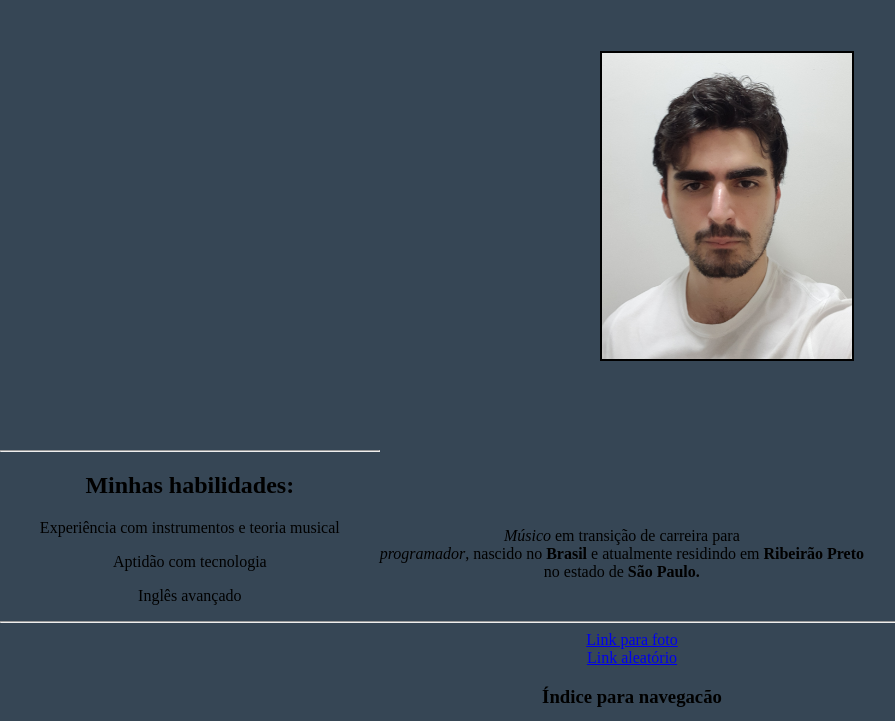
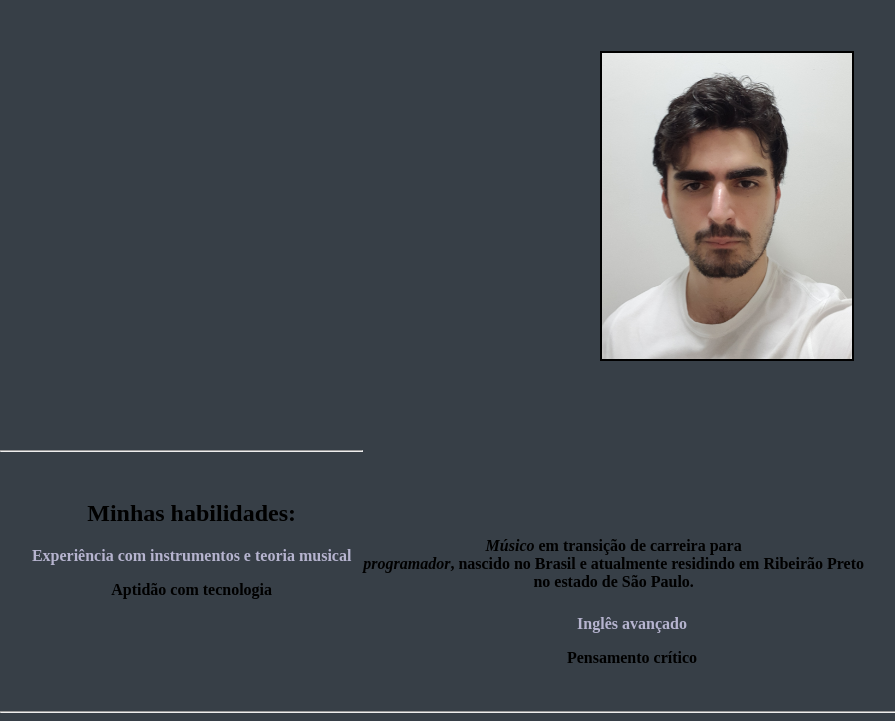
Before and after one commit to guipleit/guipleit.github.io, a plain HTML site: page index.html in a window 1280 px wide. Shown: the part 79-800 px from the top of the page, without its empty margins (8-903 px from the left). Drawn offline with Linux system fonts and the light colour scheme.

Commit message:
adiciona pares nas habs e padding

```diff
--- a/index.html
+++ b/index.html
@@ -24,22 +24,23 @@
     </p>
     </div>
     <hr>
-    <h2 id="hab">Minhas habilidades:</h2>
+    <div class="habilities">
+        <h2 class="">Minhas habilidades:</h2>
     <p>Experiência com instrumentos e teoria musical</p>
     <p>Aptidão com tecnologia</p>
     <p>Inglês avançado</p>
-    </ul>
+    <p>Pensamento crítico</p>
+    </div>
     <hr>
-    <a href="#header-photo">Link para foto</a>
     <br>
-    <a id="links" href="https://www.youtube.com/" target="_blank">Link aleatório</a>
-    <br>
+    <div class="index">
     <h3>Índice para navegacão</h3>
     <a href="#desc">Descrição</a>
     <br>
     <a href="#hab">Habilidades</a>
     <br>
     <a href="#links">Links</a>
+    </div>
 
 
 </body>
--- a/main.css
+++ b/main.css
@@ -1,22 +1,22 @@
 body {
     text-align: center;
-    background-color: rgb(54, 70, 85);
+    background-color: rgb(55, 63, 71);
 }
 
 p {
-    tfont font-weight: 600;
+    font-weight: 600;
 }
 .header {
     height: 500px
 }
 
 .header-text {
-    margin-top: 150px;
+    margin-top: 160px;
     margin-right: 400px;
     text-align: center;
     float: right;
     min-width: 30%;
-    display: inline-block;
+
 }
 
 .header-photo {
@@ -25,6 +25,17 @@ p {
     border: 2px solid black;
     margin-left: 600px;
     margin-top: 50px;
-    display: inline-block;
-    float: left
-}
+    float: left;
+    }
+
+    .habilities {
+        padding: 20px;
+    }
+
+    .index {
+        padding: 20px;
+    }
+
+    .habilities p:nth-child(even) {
+        color: rgb(182, 180, 207);
+    }
```
